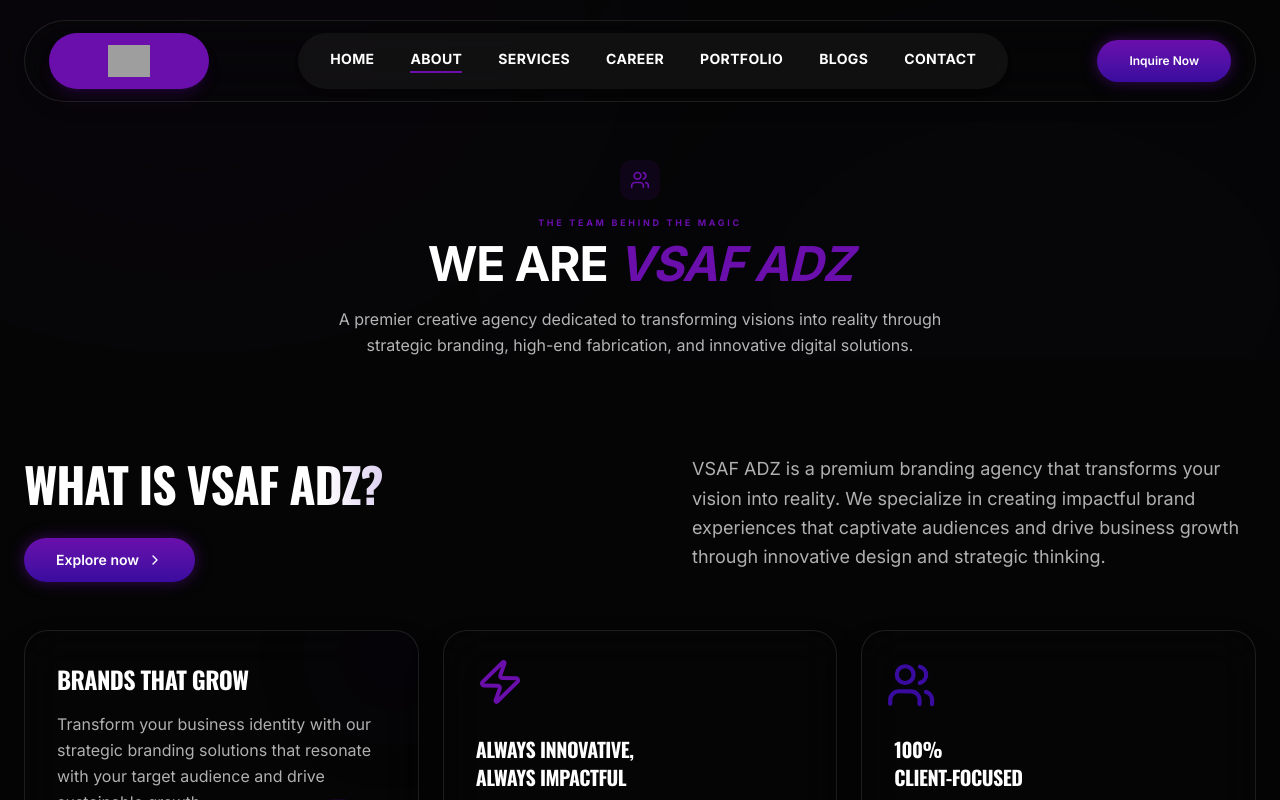
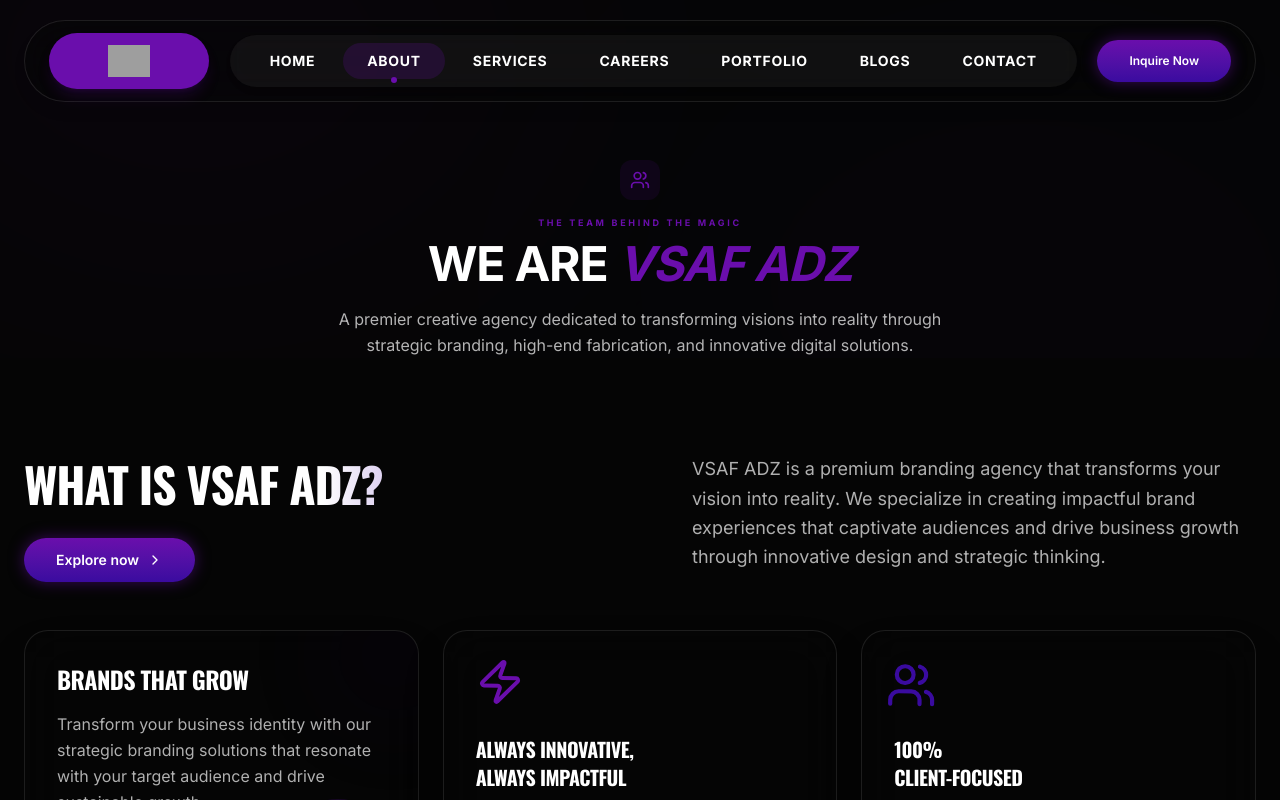
Before and after one commit to moajmalp/vsafsub.macadz, a Next.js app: page /about in a window 1280 px wide. Shown: the top 800 px of the page. Built offline with nearby package versions, Linux system fonts and the light colour scheme; grey boxes are pictures that could not be loaded.

Commit message:
feat: enhance navbar interaction with premium hover gradient and update contact form button styling

```diff
--- a/src/components/ContactForm.tsx
+++ b/src/components/ContactForm.tsx
@@ -400,9 +400,9 @@
                                 <motion.button
                                     type="submit"
                                     disabled={isSubmitting}
-                                    whileHover={{ scale: 1.01 }}
-                                    whileTap={{ scale: 0.99 }}
-                                    className="btn-primary w-full py-5 md:py-6 text-[12px] md:text-[13px] group"
+                                    whileHover={{ scale: 1.02 }}
+                                    whileTap={{ scale: 0.98 }}
+                                    className="w-full btn-primary py-5 rounded-2xl text-[12px] flex items-center justify-center gap-3 disabled:opacity-50 disabled:cursor-not-allowed uppercase"
                                 >
                                     {isSubmitting ? (
                                         <>
@@ -416,7 +416,7 @@
                                     ) : (
                                         <>
                                             Submit Inquiry
-                                            <Send size={18} className="group-hover:translate-x-1 transition-transform duration-300" />
+                                            <Send size={18} />
                                         </>
                                     )}
                                 </motion.button>
--- a/src/components/Navbar.tsx
+++ b/src/components/Navbar.tsx
@@ -11,7 +11,7 @@
     { label: "Home", href: "/" },
     { label: "About", href: "/about" },
     { label: "Services", href: "/services" },
-    { label: "Career", href: "/career" },
+    { label: "Careers", href: "/career" },
     { label: "Portfolio", href: "/portfolio" },
     { label: "Blogs", href: "/blogs" },
     { label: "Contact", href: "/contact" },
--- a/src/components/PillNavCSS.tsx
+++ b/src/components/PillNavCSS.tsx
@@ -32,7 +32,7 @@
   const pillRef = useRef<HTMLDivElement>(null);
   const [hoveredItemData, setHoveredItemData] = useState<{ x: number; width: number } | null>(null);
 
-  const handleMouseEnter = (e: React.MouseEvent<HTMLLIElement>) => {
+  const handleMouseEnter = (e: React.MouseEvent<HTMLElement>) => {
     const target = e.currentTarget;
     setHoveredItemData({
       x: target.offsetLeft,
@@ -55,13 +55,13 @@
         {hoveredItemData && (
           <div
             ref={pillRef}
-            className="absolute top-0 left-0 h-full rounded-full -z-10 pointer-events-none transition-all duration-500 ease-out backdrop-blur-sm shadow-lg"
+            className="absolute top-0 left-0 h-full rounded-full -z-10 pointer-events-none transition-all duration-500 ease-out backdrop-blur-sm"
             style={{
-              backgroundColor: pillColor,
+              background: `linear-gradient(135deg, ${pillColor} 0%, #3a0b9f 100%)`,
               borderRadius: '9999px',
               transform: `translateX(${hoveredItemData.x}px)`,
               width: `${hoveredItemData.width}px`,
-              boxShadow: `0 4px 15px rgba(106, 14, 172, 0.3)`,
+              boxShadow: `0 10px 25px -5px rgba(106, 14, 172, 0.5), 0 8px 10px -6px rgba(106, 14, 172, 0.5)`,
             }}
           />
         )}
@@ -73,21 +73,30 @@
             return (
               <li
                 key={index}
-                className="relative px-4 py-2 cursor-pointer text-sm font-bold uppercase tracking-wide transition-all duration-300 rounded-full"
-                onMouseEnter={handleMouseEnter}
-                onMouseLeave={handleMouseLeave}
+                className="flex items-center"
               >
                 <Link
                   href={item.href}
+                  onMouseEnter={handleMouseEnter}
+                  onMouseLeave={handleMouseLeave}
                   style={{
                     color: isActive ? activeTextColor : textColor,
-                    textDecoration: 'none',
-                    borderBottom: isActive ? `2px solid ${pillColor}` : 'none',
-                    paddingBottom: isActive ? '2px' : '0',
                   }}
-                  className="block transition-all duration-300 !text-inherit"
+                  className="relative px-6 py-2 text-sm font-bold uppercase tracking-wider transition-all duration-300 rounded-full z-20 flex items-center justify-center whitespace-nowrap"
                 >
                   {item.label}
+                  {isActive && !hoveredItemData && (
+                    <div
+                      className="absolute inset-0 rounded-full -z-10 opacity-20"
+                      style={{ backgroundColor: pillColor }}
+                    />
+                  )}
+                  {isActive && (
+                    <span
+                      className="absolute -bottom-1 left-1/2 -translate-x-1/2 w-1.5 h-1.5 rounded-full"
+                      style={{ backgroundColor: pillColor }}
+                    />
+                  )}
                 </Link>
               </li>
             );
```
